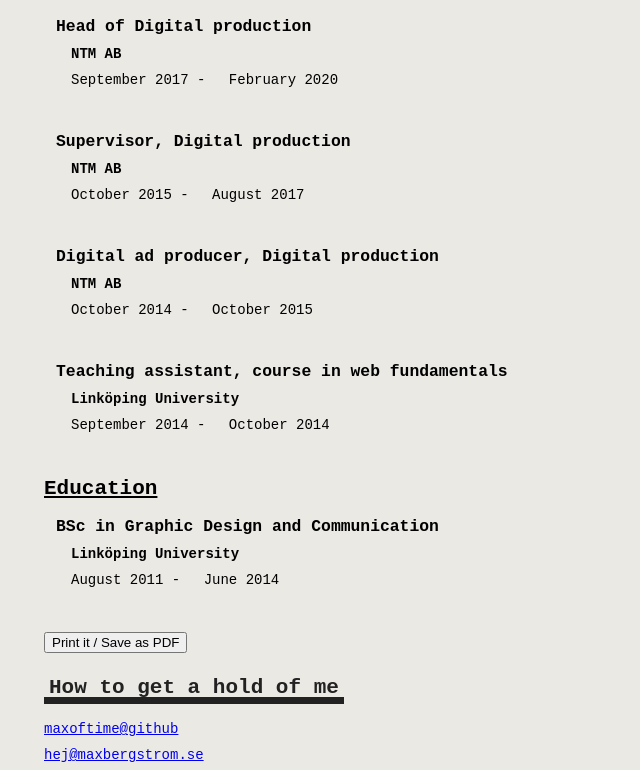
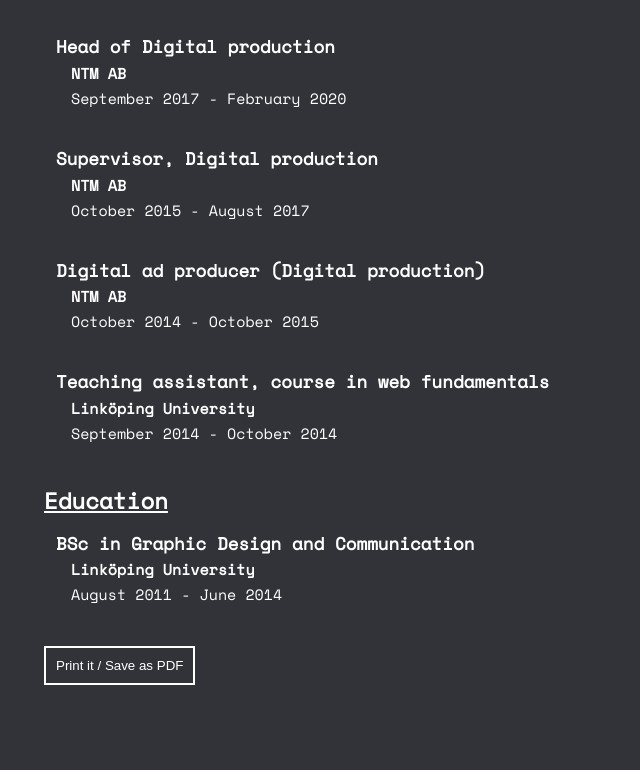
Before and after one commit to maxoftime/its-a-me, an Eleventy site: page src/cv/index.njk in a window 1280 px wide. Shown: the part 382-1152 px from the top of the page, without its empty margins (0-640 px from the left). Built offline with nearby package versions, Linux system fonts and the light colour scheme; Eleventy itself is replaced by a stand-in of ours; files that its build step writes are made by us from their sources.

Commit message:
style + fonts

```diff
--- a/src/_data/cv.js
+++ b/src/_data/cv.js
@@ -32,7 +32,7 @@ const cv = [
         type: "Employed"
     },
     {
-        title: "Digital ad producer, Digital production",
+        title: "Digital ad producer (Digital production)",
         place: "NTM AB",
         startDate: "October 2014",
         endDate: "October 2015",
--- a/src/_includes/assets/styles/global.css
+++ b/src/_includes/assets/styles/global.css
@@ -4,6 +4,7 @@ html {
 
 *, *:before, *:after {
     box-sizing: inherit;
+    color: #fff;
 }
 
 html, body {
@@ -12,12 +13,18 @@ html, body {
 }
 
 body {
-    background: #ebe9e4;
+    background: #313338;
     width: 100vw;
     height: 100%;
     padding: 44px 44px;
-    font-size: 14px;
-    font-family: monospace;
+    font-size: 15px;
+    line-height: 1.4;
+    font-family: 'Space-Mono', monospace;
+    color: #fff;
+}
+
+nav {
+    text-align: right;
 }
 
 p {
@@ -35,6 +42,7 @@ section h2 {
 section .cv-list {
     list-style-type: none;
     padding-left: 12px;
+    line-height: 1;
 }
 
 section .cv-list li {
@@ -52,12 +60,28 @@ section .cv-list li p {
     margin-left: 15px;
 }
 
+section .cv-list li time + time {
+    margin-left: 0;
+}
+
+button {
+    border: 2px solid #fff;
+    background: transparent;
+    padding: 10px;
+}
+
+button:hover {
+    border-left-width: 5px;
+    border-bottom-width: 5px;
+}
+
+footer {
+    margin-top: 88px;
+}
 
 footer h2 {
-    background: #222;
-    background: linear-gradient(0deg, rgba(34,34,34,1) 20%, rgba(34,34,34,0) 20%);
-    color: #222;
-    padding: 5px;
+    border-bottom: 5px solid #fff;
+    color: #FFF;
     display: inline-block;
 }
 
@@ -74,3 +98,8 @@ footer a {
         display: none;
     }
 }
+
+@font-face {
+    font-family: 'Space-Mono';
+    src: url('/assets/fonts/SpaceMono-Regular.ttf');
+}
--- a/src/index.njk
+++ b/src/index.njk
@@ -5,7 +5,7 @@ layout: layouts/base.njk
 <section>
     <h1>{{ title }}</h1>
     <p>
-        As stated above, my name is Max Bergström.
+        Hello, my name is Max Bergström.
         <br>
         I like to read about, play around with, and create stuff for the web.
     </p>
```
Also changed, not shown: src/_includes/assets/fonts/SpaceMono-Regular.ttf (added), 2 other files.
